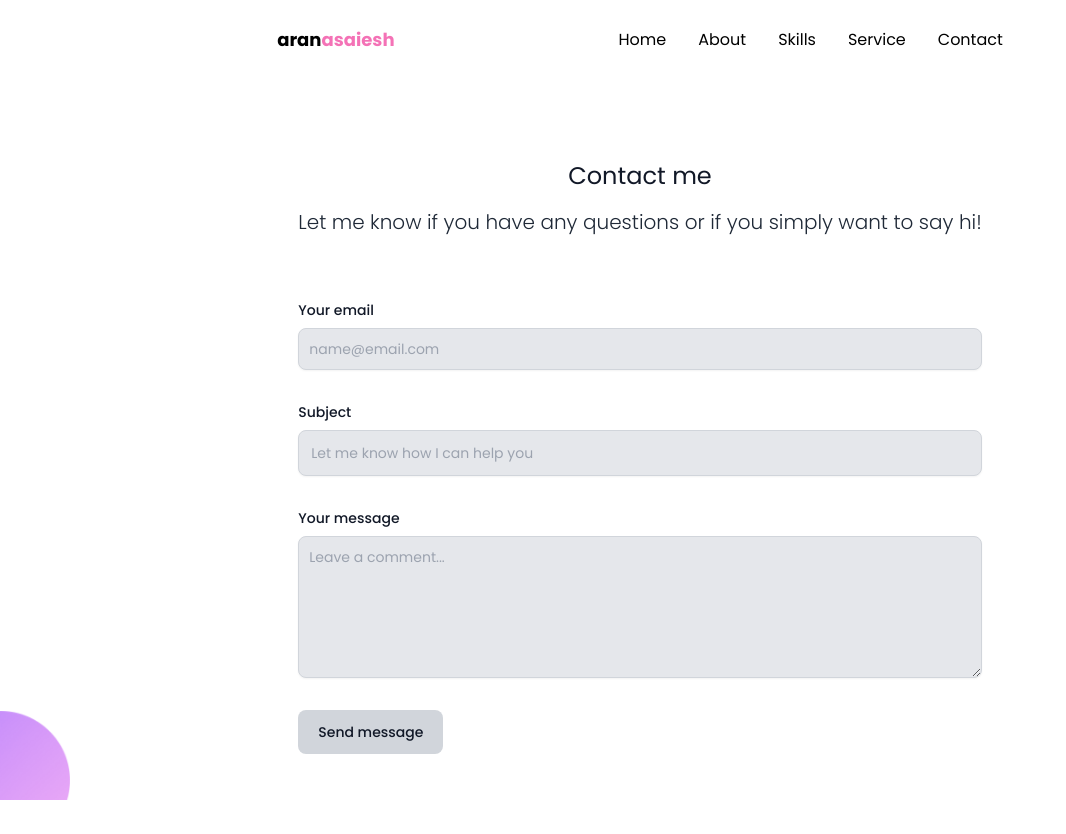
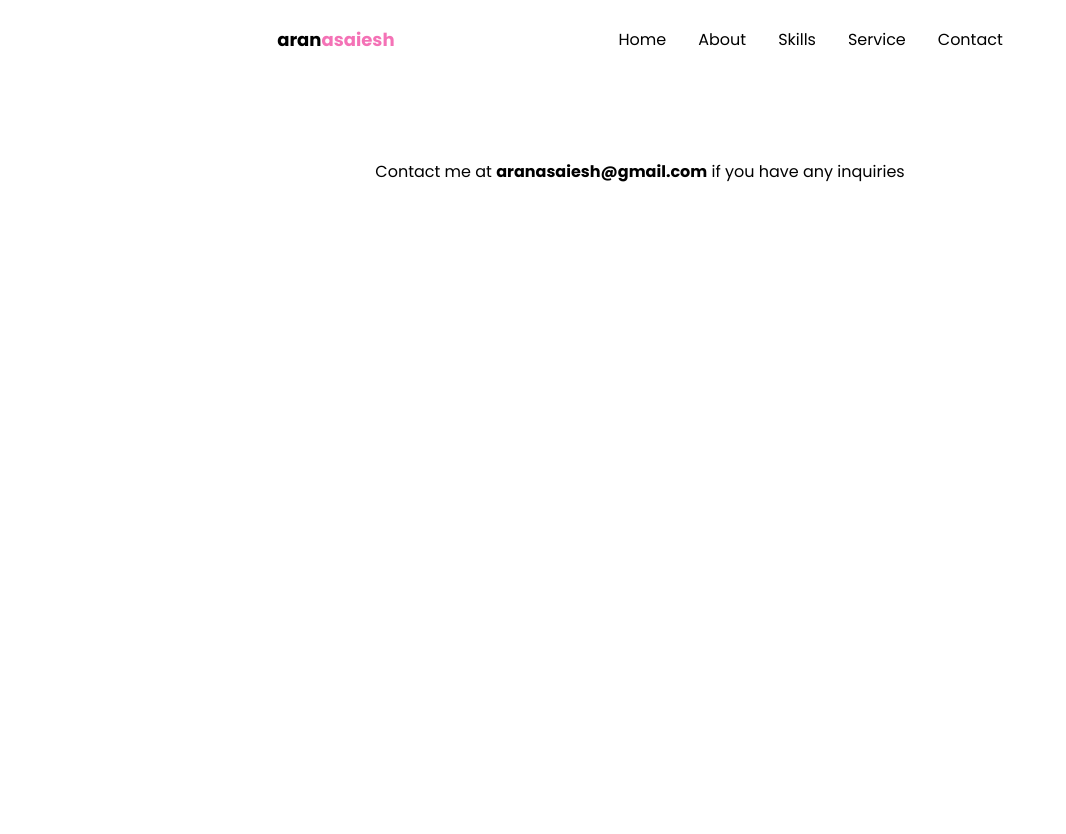
Before and after one commit to aranasaiesh/portfolio, a Next.js app: page /contact in a window 1280 px wide. Shown: the whole page, without its empty margins (0-1066 px from the left). After the commit the page ends 800 px from the top, so only its background shows below. Built offline with nearby package versions, Linux system fonts and the light colour scheme.

Commit message:
updated email link

```diff
--- a/src/pages/contact.js
+++ b/src/pages/contact.js
@@ -5,6 +5,15 @@ export default function Contact() {
   return (
     <>
       <div className="flex bg-white text-black justify-center p-4">
+        <h2 className="py-8 sm:py-16 px-4 mx-auto">
+          Contact me at{" "}
+          <a className="font-bold" href="mailto:aranasaiesh@gmail.com">
+            aranasaiesh@gmail.com
+          </a>{" "}
+          if you have any inquiries
+        </h2>
+      </div>
+      {/* <div className="flex bg-white text-black justify-center p-4">
         <section>
           <div class="py-8 sm:py-16 px-4 mx-auto ">
             <h2 class="mb-4 text-2xl text-center text-gray-900 bg-white">
@@ -73,7 +82,7 @@ export default function Contact() {
       </div>
       <div className="flex fixed bottom-0 left-0">
         <Image src={Ellipse2} width="70" />
-      </div>
+      </div> */}
     </>
   );
 }
```
